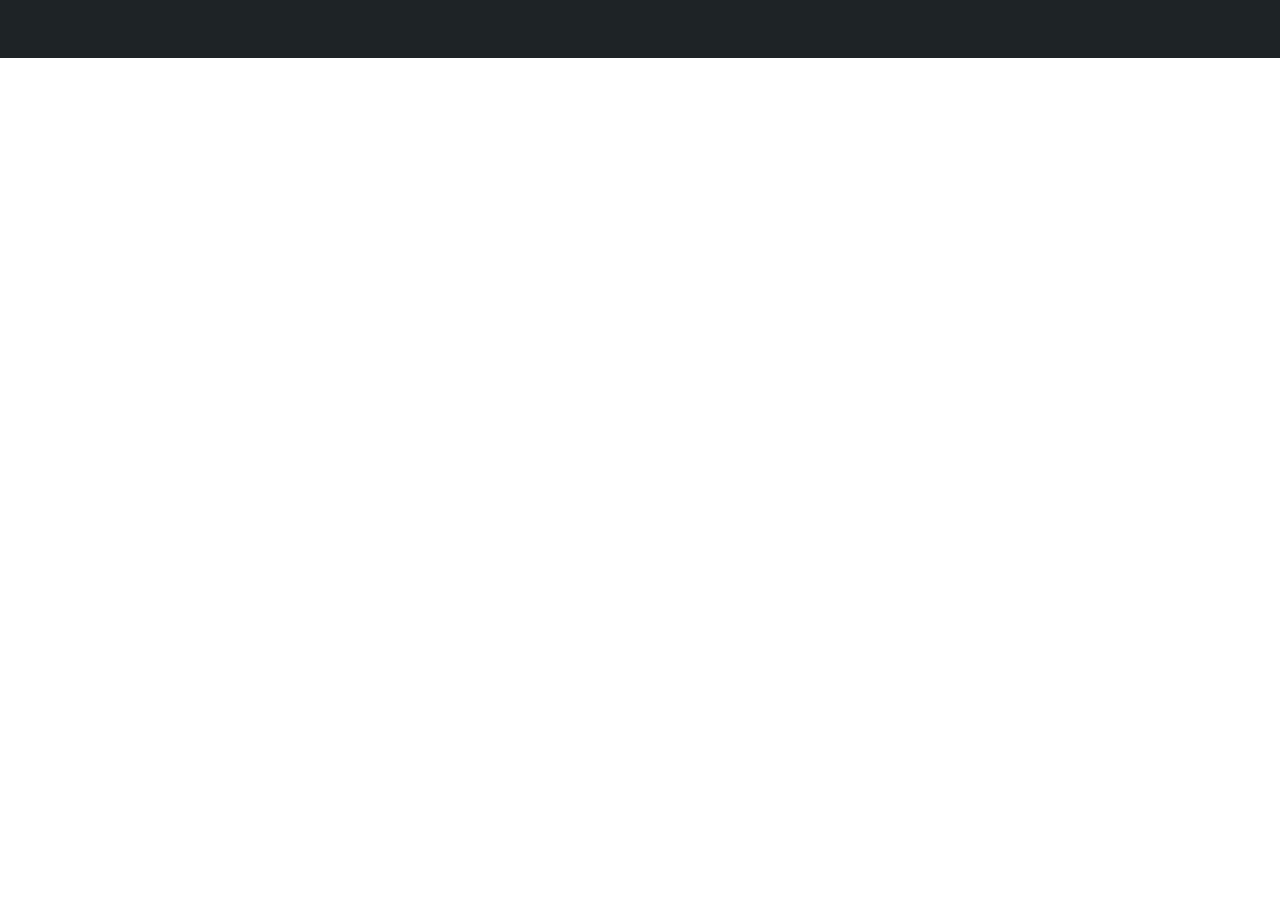
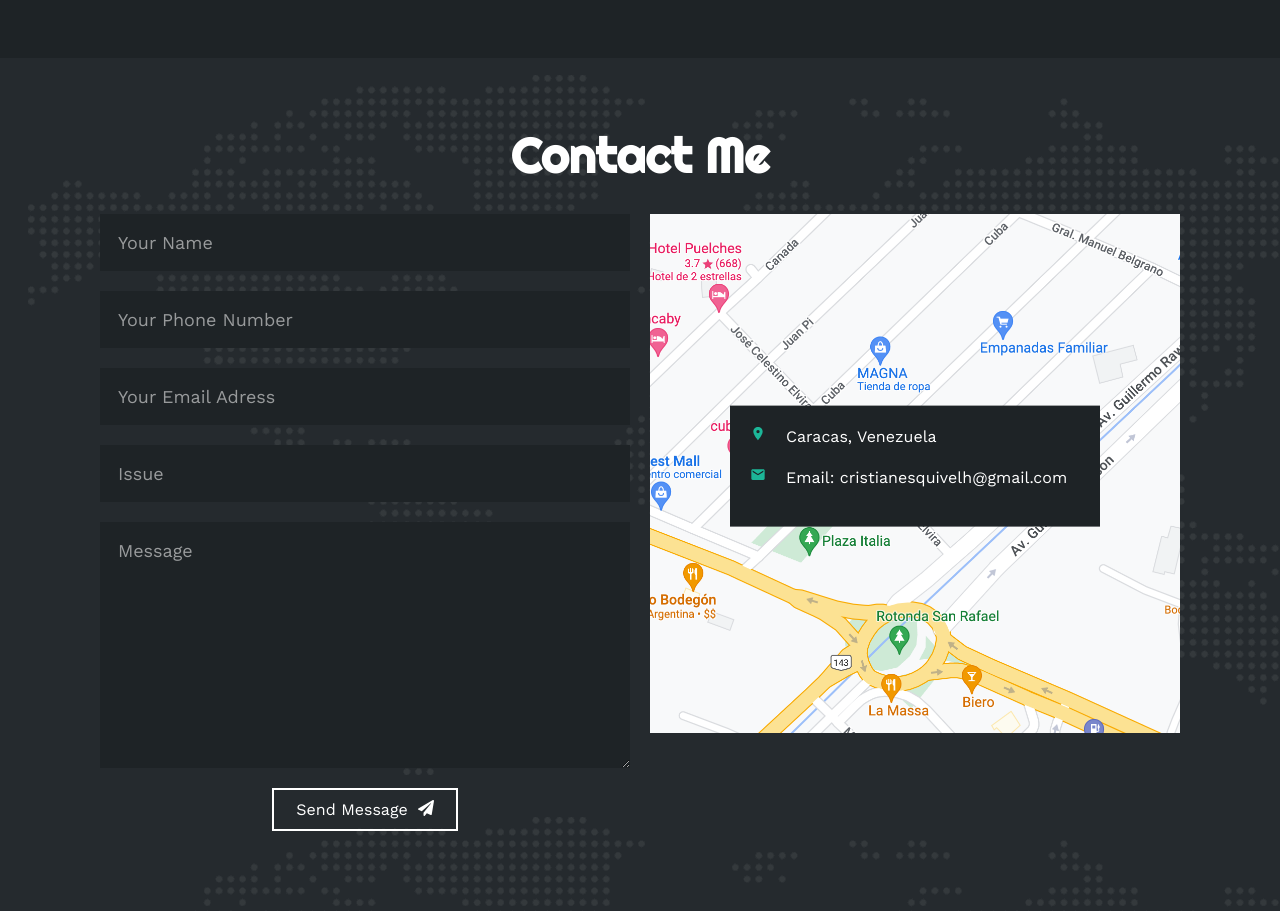
Before and after one commit to byKriz/cristian-portafolio, a React (Vite) app: page / in a window 1280 px wide. Shown: the part 2259-3170 px from the top of the page. Before the commit the page ends 2317 px from the top, so only its background shows below. Built offline with nearby package versions, Linux system fonts and the light colour scheme.

Commit message:
terminando la sección de contacto

```diff
--- a/src/App.jsx
+++ b/src/App.jsx
@@ -5,6 +5,7 @@ import { Home } from "./container/Home/Home";
 import { AboutMe } from "./container/AboutMe/AboutMe";
 import { Skills } from "./container/Skills/Skills";
 import { Portfolio } from "./container/Portfolio/Portfolio";
+import { Contact } from "./container/Contact/Contact";
 
 function App() {
   return (
@@ -14,6 +15,7 @@ function App() {
       <AboutMe />
       <Skills />
       <Portfolio />
+      <Contact />
     </div>
   );
 }
--- /dev/null
+++ b/src/container/Contact/Contact.jsx
@@ -0,0 +1,51 @@
+import React from "react";
+import styles from "./Contact.module.scss";
+import { BsDownload } from "react-icons/bs";
+import { FaPaperPlane } from "react-icons/fa";
+import { MdLocationOn, MdEmail } from "react-icons/md";
+import location from "@assets/ubicacion.png";
+
+export const Contact = () => {
+  return (
+    <section id="contact" className={styles.Contact}>
+      <div className={styles.contactContainer}>
+        <h2>Contact Me</h2>
+        <div className={styles.row}>
+          <div className={styles.col}>
+            <input type="text" placeholder="Your Name" />
+            <input type="text" placeholder="Your Phone Number" />
+            <input type="text" placeholder="Your Email Adress" />
+            <input type="text" placeholder="Issue" />
+            <textarea
+              name=""
+              id=""
+              cols="30"
+              rows="10"
+              placeholder="Message"
+            ></textarea>
+            <button>
+              Send Message
+              <FaPaperPlane />
+              <span className={styles.overlay}></span>
+            </button>
+          </div>
+          <div className={styles.col}>
+            <img src={location} alt="location" />
+            <div className={styles.info}>
+              <ul>
+                <li>
+                  <MdLocationOn />
+                  Caracas, Venezuela
+                </li>
+                <li>
+                  <MdEmail />
+                  Email: cristianesquivelh@gmail.com
+                </li>
+              </ul>
+            </div>
+          </div>
+        </div>
+      </div>
+    </section>
+  );
+};
--- /dev/null
+++ b/src/container/Contact/Contact.module.scss
@@ -0,0 +1,101 @@
+@import "../../sass/_variables.scss";
+
+.Contact {
+  background-image: url(../../assets/contact_bg.png);
+  background-color: $bg-secundary-color;
+  color: $font-secondary-color;
+  padding: 50px 0;
+}
+
+.contactContainer {
+  max-width: 1100px;
+  margin: auto;
+
+  h2 {
+    font-size: 3rem;
+    font-family: $principal-font;
+    text-align: center;
+    padding: 20px 0;
+  }
+}
+
+.row {
+  display: flex;
+}
+
+.col {
+  width: 50%;
+  padding: 10px;
+  position: relative;
+
+  input,
+  textarea {
+    display: block;
+    width: 100%;
+    padding: 18px;
+    border: none;
+    margin-bottom: 20px;
+    background-color: $bg-color;
+    color: $font-secondary-color;
+    font-size: 1.125rem;
+  }
+
+  button {
+    cursor: pointer;
+    background-color: transparent;
+    border: 2px solid #fff;
+    width: fit-content;
+    display: flex;
+    gap: 10px;
+    margin: 20px auto;
+    padding: 10px 22px;
+    font-size: 16px;
+    color: $font-secondary-color;
+    position: relative;
+    z-index: 10;
+
+    .overlay {
+      position: absolute;
+      top: 0;
+      left: 0;
+      width: 0;
+      height: 100%;
+      background-color: $font-primary-color;
+      z-index: -1;
+      transition: 0.8s;
+    }
+  }
+
+  img {
+    width: 100%;
+  }
+
+  .info {
+    position: absolute;
+    top: 40%;
+    background-color: $bg-color;
+    padding: 20px;
+    width: 370px;
+    left: 50%;
+    transform: translate(-50%, -50%);
+
+    ul {
+      list-style: none;
+
+      li {
+        margin-bottom: 20px;
+
+        svg {
+          color: $font-primary-color;
+          display: inline-block;
+          margin-right: 20px;
+
+        }
+      }
+    }
+  }
+}
+
+.col button:hover .overlay {
+  width: 100%;
+}
```
